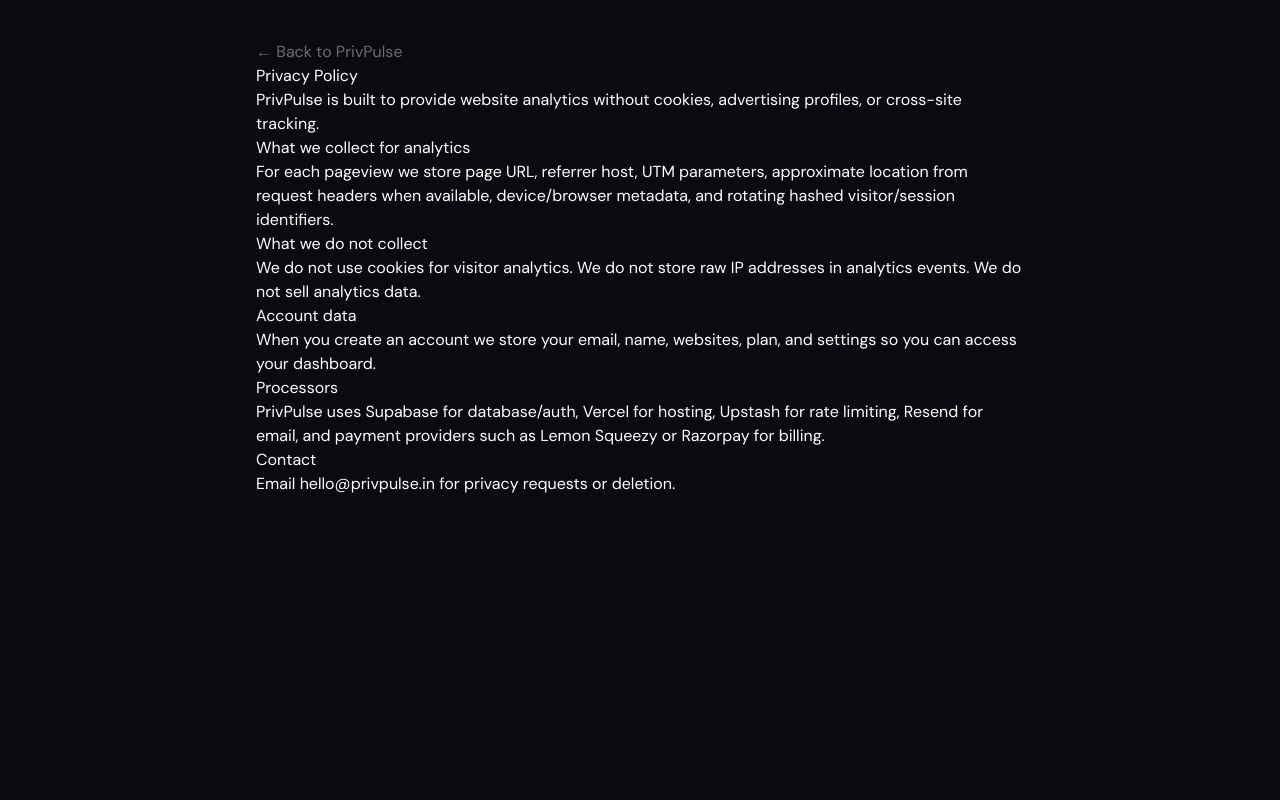
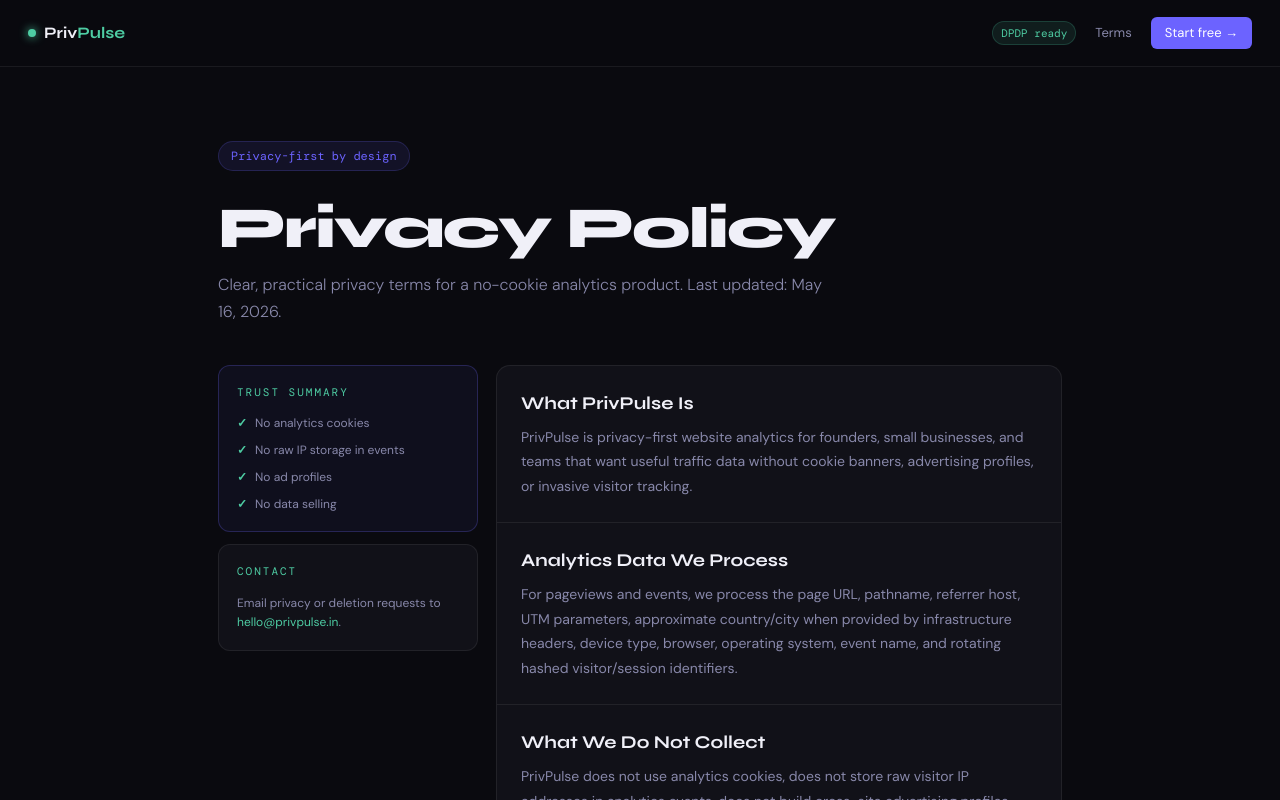
Before and after one commit to akash-srivastav02/privpulse, a Next.js app: page /privacy in a window 1280 px wide. Shown: the top 800 px of the page. Built offline with nearby package versions, Linux system fonts and the light colour scheme.

Commit message:
Polish legal pages and audit fixes

```diff
--- a/src/app/globals.css
+++ b/src/app/globals.css
@@ -72,4 +72,20 @@
 .pp-live-dot{width:7px;height:7px;border-radius:50%;background:var(--green);display:inline-block;margin-right:5px;animation:pp-pulse 2s infinite;}
 @keyframes pp-pulse{0%,100%{box-shadow:0 0 0 0 rgba(78,204,163,0.5);}50%{box-shadow:0 0 0 5px rgba(78,204,163,0);}}
 .pp-footer{border-top:1px solid var(--border);padding:28px;text-align:center;color:var(--text3);font-size:12px;}.pp-footer-logo{justify-content:center;margin-bottom:10px;}.pp-footer-links{display:flex;gap:16px;justify-content:center;margin-top:10px;}.pp-footer-links a{color:var(--text3);text-decoration:none;}.pp-footer-links a:hover{color:var(--text2);}
+.pp-legal-page{min-height:100vh;}
+.pp-legal-hero{padding:74px 28px 40px;max-width:900px;margin:0 auto;}
+.pp-legal-hero h1{font-family:'Syne',sans-serif;font-size:clamp(36px,6vw,58px);font-weight:800;letter-spacing:-2px;line-height:1;margin-bottom:14px;}
+.pp-legal-hero p{max-width:620px;color:var(--text2);font-size:16px;line-height:1.7;font-weight:300;}
+.pp-legal-shell{display:grid;grid-template-columns:260px 1fr;gap:18px;max-width:900px;margin:0 auto;padding:0 28px 70px;}
+.pp-legal-aside{display:flex;flex-direction:column;gap:12px;}
+.pp-legal-card{background:var(--bg2);border:1px solid var(--border);border-radius:12px;padding:18px;}
+.pp-legal-card.accent{background:rgba(108,99,255,0.06);border-color:rgba(108,99,255,0.25);}
+.pp-legal-card ul{display:flex;flex-direction:column;gap:9px;margin-top:10px;color:var(--text2);font-size:12px;line-height:1.5;}
+.pp-legal-card li{display:flex;gap:8px;}.pp-legal-card li::before{content:'✓';color:var(--green);font-weight:700;flex-shrink:0;}
+.pp-legal-card p{color:var(--text2);font-size:12px;line-height:1.6;margin-top:8px;}.pp-legal-card a,.pp-legal-content a{color:var(--accent2);text-decoration:none;}.pp-legal-card a:hover,.pp-legal-content a:hover{text-decoration:underline;}
+.pp-legal-content{background:var(--bg2);border:1px solid var(--border);border-radius:14px;overflow:hidden;}
+.pp-legal-section{padding:24px;border-bottom:1px solid var(--border);}.pp-legal-section:last-child{border-bottom:none;}
+.pp-legal-section h2{font-family:'Syne',sans-serif;font-size:18px;font-weight:700;margin-bottom:8px;}
+.pp-legal-section p{color:var(--text2);font-size:14px;line-height:1.75;}
 @media(max-width:760px){.pp-nav{padding:14px 16px}.pp-nav-badge,.pp-nav-btn.ghost{display:none}.pp-hero{padding:56px 18px 42px}.pp-hero h1{letter-spacing:-1px}.pp-stats-row{display:grid;grid-template-columns:1fr 1fr}.pp-stat:nth-child(2){border-right:none}.pp-stat:nth-child(-n+2){border-bottom:1px solid var(--border)}.pp-section-wrap{padding:0 16px 44px}.pp-dash-layout{grid-template-columns:1fr}.pp-sidebar{display:none}.pp-dash-main{padding:18px}.pp-two-col{grid-template-columns:1fr}.pp-demo-frame{border-radius:10px}.pp-lc{height:120px}}
+@media(max-width:760px){.pp-legal-hero{padding:52px 18px 30px}.pp-legal-hero h1{letter-spacing:-1px}.pp-legal-shell{grid-template-columns:1fr;padding:0 16px 48px}.pp-legal-section{padding:18px}}
--- a/src/app/layout.tsx
+++ b/src/app/layout.tsx
@@ -1,8 +1,29 @@
 import type { Metadata } from 'next'
 import './globals.css'
 export const metadata: Metadata = {
-  title: 'PrivPulse — Privacy-first Analytics for India',
+  metadataBase: new URL('https://privpulse.vercel.app'),
+  title: {
+    default: 'PrivPulse — Privacy-first Analytics for India',
+    template: '%s · PrivPulse',
+  },
   description: 'Replace Google Analytics. No cookies. GDPR + DPDP compliant. From ₹0/month.',
+  icons: {
+    icon: '/favicon.svg',
+  },
+  openGraph: {
+    title: 'PrivPulse — Privacy-first Analytics for India',
+    description: 'Replace Google Analytics. No cookies. GDPR + DPDP compliant. From ₹0/month.',
+    url: 'https://privpulse.vercel.app',
+    siteName: 'PrivPulse',
+    images: [{ url: '/opengraph-image', width: 1200, height: 630 }],
+    type: 'website',
+  },
+  twitter: {
+    card: 'summary_large_image',
+    title: 'PrivPulse — Privacy-first Analytics for India',
+    description: 'Replace Google Analytics. No cookies. GDPR + DPDP compliant. From ₹0/month.',
+    images: ['/opengraph-image'],
+  },
 }
 export default function RootLayout({ children }: { children: React.ReactNode }) {
   return <html lang="en"><body>{children}</body></html>
--- /dev/null
+++ b/src/app/opengraph-image.tsx
@@ -0,0 +1,49 @@
+import { ImageResponse } from 'next/og'
+
+export const runtime = 'edge'
+export const size = { width: 1200, height: 630 }
+export const contentType = 'image/png'
+
+export default function Image() {
+  return new ImageResponse(
+    (
+      <div
+        style={{
+          width: '100%',
+          height: '100%',
+          display: 'flex',
+          flexDirection: 'column',
+          justifyContent: 'space-between',
+          background: '#0a0a0f',
+          color: '#f0f0f8',
+          padding: 72,
+          fontFamily: 'Arial, sans-serif',
+        }}
+      >
+        <div style={{ display: 'flex', alignItems: 'center', gap: 18 }}>
+          <div style={{ width: 18, height: 18, borderRadius: 999, background: '#4ecca3', boxShadow: '0 0 24px #4ecca3' }} />
+          <div style={{ fontSize: 34, fontWeight: 800 }}>Priv<span style={{ color: '#4ecca3' }}>Pulse</span></div>
+        </div>
+        <div>
+          <div style={{ display: 'inline-flex', color: '#6c63ff', background: 'rgba(108,99,255,.14)', border: '1px solid rgba(108,99,255,.28)', borderRadius: 999, padding: '10px 20px', fontSize: 22, marginBottom: 28 }}>
+            No cookies. No banners. DPDP ready.
+          </div>
+          <div style={{ fontSize: 74, lineHeight: 1.02, fontWeight: 900, letterSpacing: -3, maxWidth: 860 }}>
+            Privacy-first analytics for India
+          </div>
+          <div style={{ fontSize: 28, color: '#8888aa', marginTop: 24 }}>
+            One script tag. Clean dashboard. From ₹0/month.
+          </div>
+        </div>
+        <div style={{ display: 'flex', gap: 18, color: '#8888aa', fontSize: 22 }}>
+          <span>1.8KB script</span>
+          <span>·</span>
+          <span>0 cookies</span>
+          <span>·</span>
+          <span>₹199 indie plan</span>
+        </div>
+      </div>
+    ),
+    size
+  )
+}
--- a/src/app/privacy/page.tsx
+++ b/src/app/privacy/page.tsx
@@ -1,23 +1,87 @@
 import Link from 'next/link'
+
+const sections = [
+  {
+    title: 'What PrivPulse Is',
+    body: 'PrivPulse is privacy-first website analytics for founders, small businesses, and teams that want useful traffic data without cookie banners, advertising profiles, or invasive visitor tracking.'
+  },
+  {
+    title: 'Analytics Data We Process',
+    body: 'For pageviews and events, we process the page URL, pathname, referrer host, UTM parameters, approximate country/city when provided by infrastructure headers, device type, browser, operating system, event name, and rotating hashed visitor/session identifiers.'
+  },
+  {
+    title: 'What We Do Not Collect',
+    body: 'PrivPulse does not use analytics cookies, does not store raw visitor IP addresses in analytics events, does not build cross-site advertising profiles, and does not sell analytics data.'
+  },
+  {
+    title: 'Account And Billing Data',
+    body: 'When you create an account, we store your email address, name, site settings, plan, and billing status. Payment details are handled by our payment processors and are not stored directly by PrivPulse.'
+  },
+  {
+    title: 'DPDP And GDPR Posture',
+    body: 'PrivPulse is designed to reduce personal-data exposure by avoiding cookies and using rotating privacy-preserving hashes. Customers are still responsible for how they disclose analytics use on their own websites and for any local legal obligations.'
+  },
+  {
+    title: 'Processors',
+    body: 'We use Supabase for database and authentication, Vercel for hosting, Upstash for rate limiting, Resend for email, and payment providers such as Lemon Squeezy or Razorpay for billing.'
+  },
+  {
+    title: 'Retention And Deletion',
+    body: 'Analytics retention depends on the customer plan. Account owners can request deletion of account and analytics data by contacting support.'
+  }
+]
 
 export default function PrivacyPage() {
   return (
-    <main className="min-h-screen bg-[#0a0a0f] text-white px-5 py-10">
-      <article className="max-w-3xl mx-auto prose prose-invert prose-sm prose-headings:font-display prose-a:text-[#6c63ff]">
-        <Link href="/" className="no-underline text-white/40">← Back to PrivPulse</Link>
+    <main className="pp-page pp-legal-page">
+      <nav className="pp-nav">
+        <Link href="/" className="pp-logo">
+          <div className="pp-logo-dot" />
+          <div className="pp-logo-text">Priv<span>Pulse</span></div>
+        </Link>
+        <div className="pp-nav-links">
+          <span className="pp-nav-badge">DPDP ready</span>
+          <Link className="pp-nav-btn ghost" href="/terms">Terms</Link>
+          <Link className="pp-nav-btn primary" href="/signup">Start free →</Link>
+        </div>
+      </nav>
+
+      <section className="pp-legal-hero">
+        <div className="pp-eyebrow">Privacy-first by design</div>
         <h1>Privacy Policy</h1>
-        <p>PrivPulse is built to provide website analytics without cookies, advertising profiles, or cross-site tracking.</p>
-        <h2>What we collect for analytics</h2>
-        <p>For each pageview we store page URL, referrer host, UTM parameters, approximate location from request headers when available, device/browser metadata, and rotating hashed visitor/session identifiers.</p>
-        <h2>What we do not collect</h2>
-        <p>We do not use cookies for visitor analytics. We do not store raw IP addresses in analytics events. We do not sell analytics data.</p>
-        <h2>Account data</h2>
-        <p>When you create an account we store your email, name, websites, plan, and settings so you can access your dashboard.</p>
-        <h2>Processors</h2>
-        <p>PrivPulse uses Supabase for database/auth, Vercel for hosting, Upstash for rate limiting, Resend for email, and payment providers such as Lemon Squeezy or Razorpay for billing.</p>
-        <h2>Contact</h2>
-        <p>Email <a href="mailto:hello@privpulse.in">hello@privpulse.in</a> for privacy requests or deletion.</p>
-      </article>
+        <p>Clear, practical privacy terms for a no-cookie analytics product. Last updated: May 16, 2026.</p>
+      </section>
+
+      <section className="pp-legal-shell">
+        <aside className="pp-legal-aside">
+          <div className="pp-legal-card accent">
+            <div className="pp-section-label">Trust Summary</div>
+            <ul>
+              <li>No analytics cookies</li>
+              <li>No raw IP storage in events</li>
+              <li>No ad profiles</li>
+              <li>No data selling</li>
+            </ul>
+          </div>
+          <div className="pp-legal-card">
+            <div className="pp-section-label">Contact</div>
+            <p>Email privacy or deletion requests to <a href="mailto:hello@privpulse.in">hello@privpulse.in</a>.</p>
+          </div>
+        </aside>
+
+        <article className="pp-legal-content">
+          {sections.map(section => (
+            <section className="pp-legal-section" key={section.title}>
+              <h2>{section.title}</h2>
+              <p>{section.body}</p>
+            </section>
+          ))}
+          <section className="pp-legal-section">
+            <h2>Questions</h2>
+            <p>This page is product-facing privacy information, not a substitute for legal advice. For privacy requests, email <a href="mailto:hello@privpulse.in">hello@privpulse.in</a>.</p>
+          </section>
+        </article>
+      </section>
     </main>
   )
 }
--- a/src/app/terms/page.tsx
+++ b/src/app/terms/page.tsx
@@ -1,23 +1,87 @@
 import Link from 'next/link'
+
+const sections = [
+  {
+    title: 'Using PrivPulse',
+    body: 'You may use PrivPulse only on websites, apps, or pages where you have permission to install analytics. You are responsible for your site content and for any disclosures required for your users.'
+  },
+  {
+    title: 'Accounts',
+    body: 'You are responsible for keeping your account secure and for all activity under your account. Use a strong password and contact us quickly if you suspect unauthorized access.'
+  },
+  {
+    title: 'Acceptable Use',
+    body: 'Do not use PrivPulse for illegal content, spam, malware, abusive traffic, attempts to identify individual visitors, tracking websites you do not control, or activity that harms the service for other customers.'
+  },
+  {
+    title: 'Plans And Limits',
+    body: 'Free and paid plans include site, pageview, and retention limits. We may throttle, reject, or stop collecting new events if usage exceeds plan limits or appears abusive.'
+  },
+  {
+    title: 'Billing',
+    body: 'Paid subscriptions renew according to the checkout terms shown by the payment provider. You can cancel through the billing provider or by contacting support. Taxes and payment disputes are handled through the payment provider where applicable.'
+  },
+  {
+    title: 'Service Availability',
+    body: 'We aim to keep PrivPulse reliable and fast, but do not guarantee uninterrupted access. Free and beta features may change as the product improves.'
+  },
+  {
+    title: 'Liability',
+    body: 'PrivPulse is provided as-is. To the maximum extent allowed by law, we are not liable for indirect losses, lost profits, or business interruption caused by service issues.'
+  }
+]
 
 export default function TermsPage() {
   return (
-    <main className="min-h-screen bg-[#0a0a0f] text-white px-5 py-10">
-      <article className="max-w-3xl mx-auto prose prose-invert prose-sm prose-headings:font-display prose-a:text-[#6c63ff]">
-        <Link href="/" className="no-underline text-white/40">← Back to PrivPulse</Link>
+    <main className="pp-page pp-legal-page">
+      <nav className="pp-nav">
+        <Link href="/" className="pp-logo">
+          <div className="pp-logo-dot" />
+          <div className="pp-logo-text">Priv<span>Pulse</span></div>
+        </Link>
+        <div className="pp-nav-links">
+          <span className="pp-nav-badge">Fair use</span>
+          <Link className="pp-nav-btn ghost" href="/privacy">Privacy</Link>
+          <Link className="pp-nav-btn primary" href="/signup">Start free →</Link>
+        </div>
+      </nav>
+
+      <section className="pp-legal-hero">
+        <div className="pp-eyebrow">Simple terms</div>
         <h1>Terms of Service</h1>
-        <p>By using PrivPulse, you agree to use the service lawfully and only on websites where you are authorized to install analytics.</p>
-        <h2>Service</h2>
-        <p>PrivPulse provides privacy-first website analytics, dashboards, custom events, public sharing, and email reports. Features may change as the product improves.</p>
-        <h2>Acceptable use</h2>
-        <p>You may not use PrivPulse for illegal content, abuse, spam, malware, attempts to identify individual visitors, or tracking websites you do not control.</p>
-        <h2>Billing</h2>
-        <p>Paid plans renew according to the checkout terms shown by the payment provider. You can cancel a paid plan from the billing provider or by contacting support.</p>
-        <h2>Availability</h2>
-        <p>We aim to keep the service reliable, but do not guarantee uninterrupted availability on free or beta plans.</p>
-        <h2>Contact</h2>
-        <p>Email <a href="mailto:hello@privpulse.in">hello@privpulse.in</a> for support.</p>
-      </article>
+        <p>The rules for using PrivPulse as a privacy-first analytics product. Last updated: May 16, 2026.</p>
+      </section>
+
+      <section className="pp-legal-shell">
+        <aside className="pp-legal-aside">
+          <div className="pp-legal-card accent">
+            <div className="pp-section-label">Quick Version</div>
+            <ul>
+              <li>Use it only on sites you control</li>
+              <li>Do not abuse the API</li>
+              <li>Respect your own users</li>
+              <li>Cancel paid plans anytime</li>
+            </ul>
+          </div>
+          <div className="pp-legal-card">
+            <div className="pp-section-label">Support</div>
+            <p>Questions about billing or terms? Email <a href="mailto:hello@privpulse.in">hello@privpulse.in</a>.</p>
+          </div>
+        </aside>
+
+        <article className="pp-legal-content">
+          {sections.map(section => (
+            <section className="pp-legal-section" key={section.title}>
+              <h2>{section.title}</h2>
+              <p>{section.body}</p>
+            </section>
+          ))}
+          <section className="pp-legal-section">
+            <h2>Changes</h2>
+            <p>We may update these terms as PrivPulse evolves. Material changes will be reflected on this page. Continued use of the service means you accept the updated terms.</p>
+          </section>
+        </article>
+      </section>
     </main>
   )
 }
```
Also changed, not shown: src/app/page.tsx (+8 -8 lines), public/favicon.svg (added).
